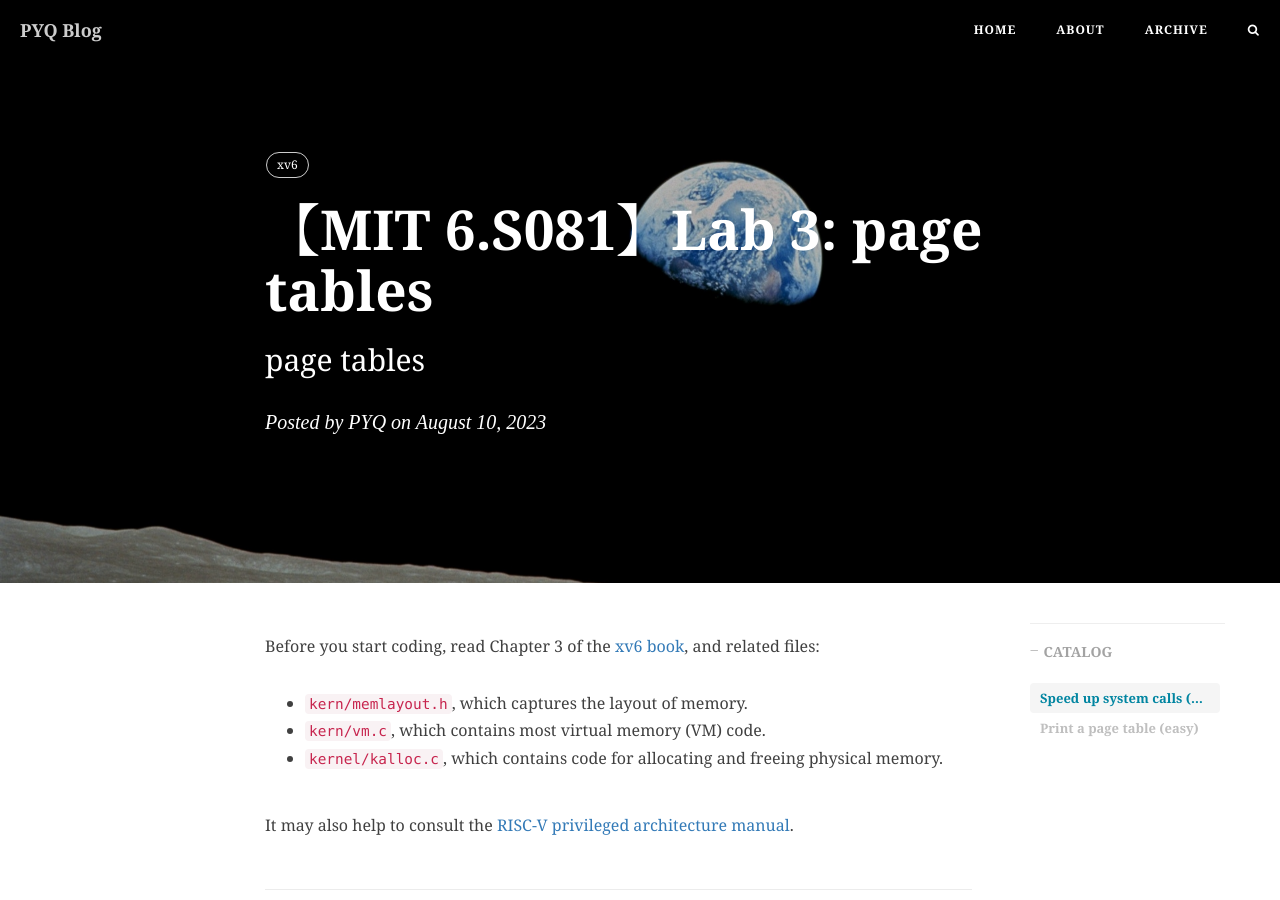
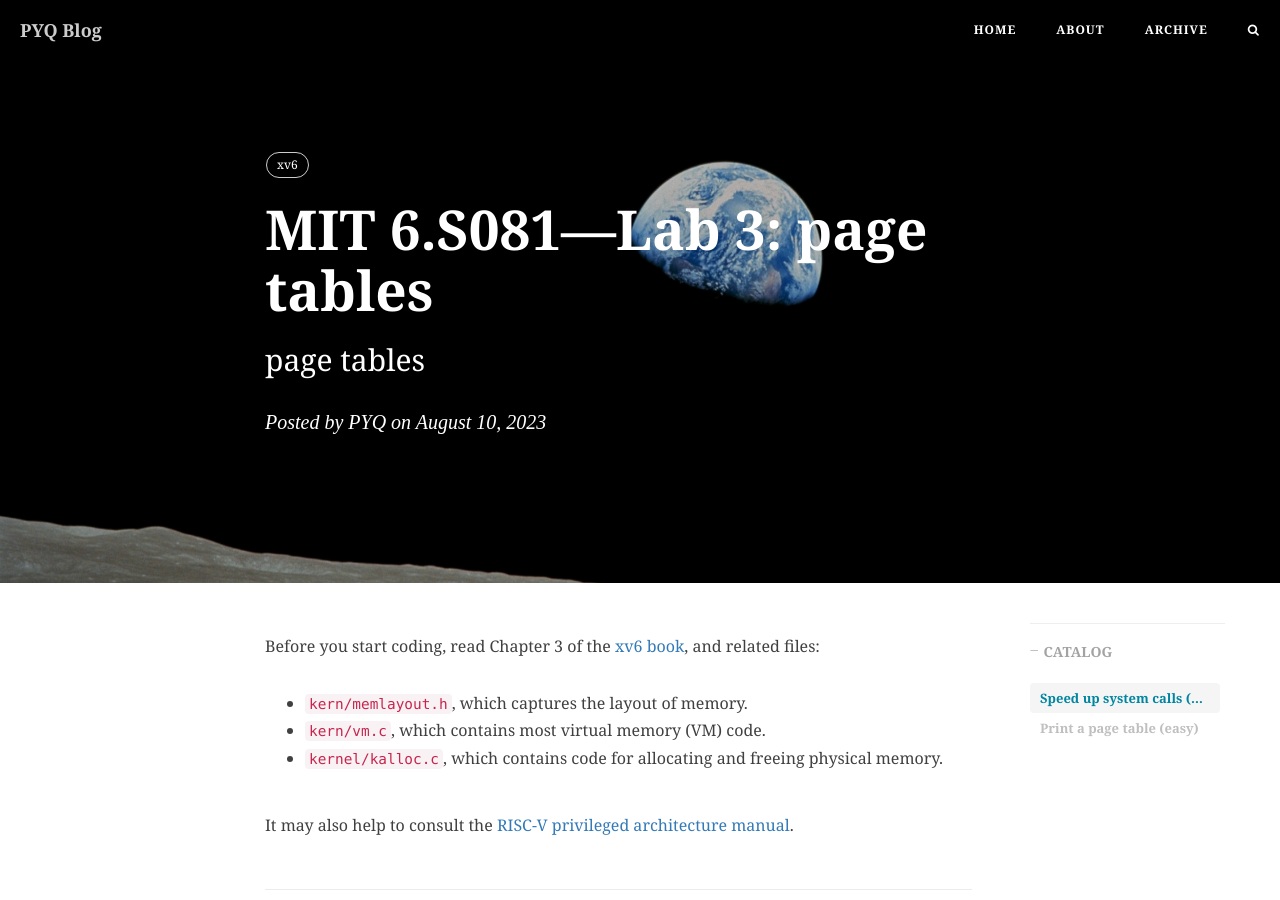
Before and after one commit to peng-yq/peng-yq.github.io, a Jekyll site: the page built from _posts/2023-08-10-lab-xv6-page-tables.md, in a window 1280 px wide and 900 px high. Built offline with Jekyll 4.4.1, drawn with Linux system fonts in a browser that asks for light colours; nearby versions of some CDN libraries; comment, search, counter and statistics services are not loaded.

```diff
--- a/_posts/2023-08-10-lab-xv6-page-tables.md
+++ b/_posts/2023-08-10-lab-xv6-page-tables.md
@@ -1,6 +1,6 @@
 ---
 layout: post
-title: "【MIT 6.S081】Lab 3: page tables"
+title: "MIT 6.S081—Lab 3: page tables"
 subtitle: "page tables"
 author: "PYQ"
 header-mask: 0.3
```
